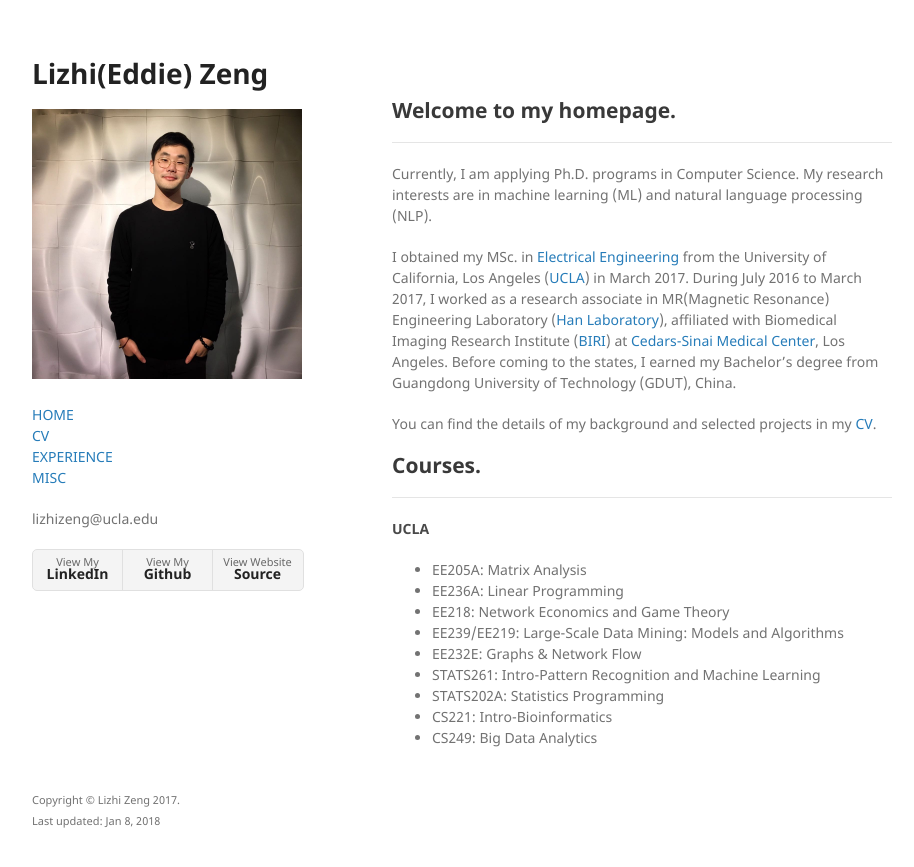
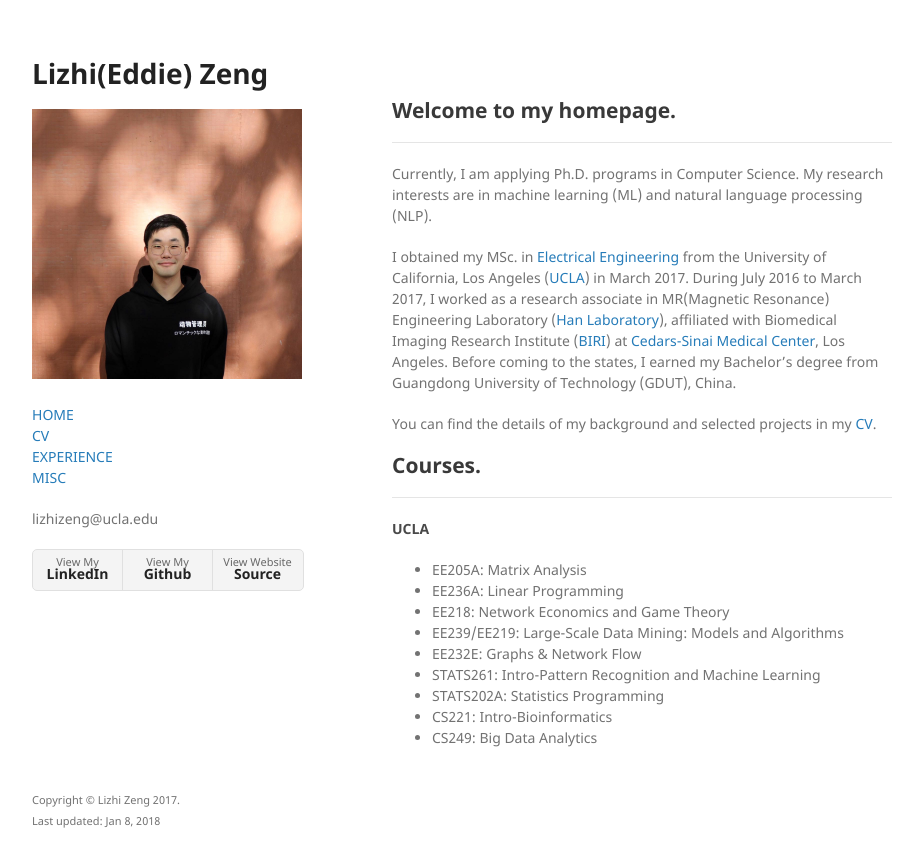
Before and after one commit to lizhiz/lizhiz.github.io, a Jekyll site: the page built from index.md, in a window 1280 px wide. Shown: the top 867 px of the page, without its empty margins (178-1092 px from the left). Built offline with Jekyll 4.4.1, drawn with Linux system fonts in a browser that asks for light colours; the repository's description, which GitHub fills in, is left out.

Commit message:
Update my photo

```diff
--- a/_layouts/default.html
+++ b/_layouts/default.html
@@ -18,7 +18,7 @@
     <div class="wrapper">
       <header>
         <a href="{{ site.github.url }}/index"> <h1>{{ site.title }}</h1> </a>
-        <img class="img-responsive" src="Me.jpeg">
+        <img class="img-responsive" src="Me_new.jpeg">
         <p>{{ site.description | default: site.github.project_tagline }}</p>
 
         <p class="view">
```
Also changed, not shown: Me_new.jpeg (added), 7 other files.
